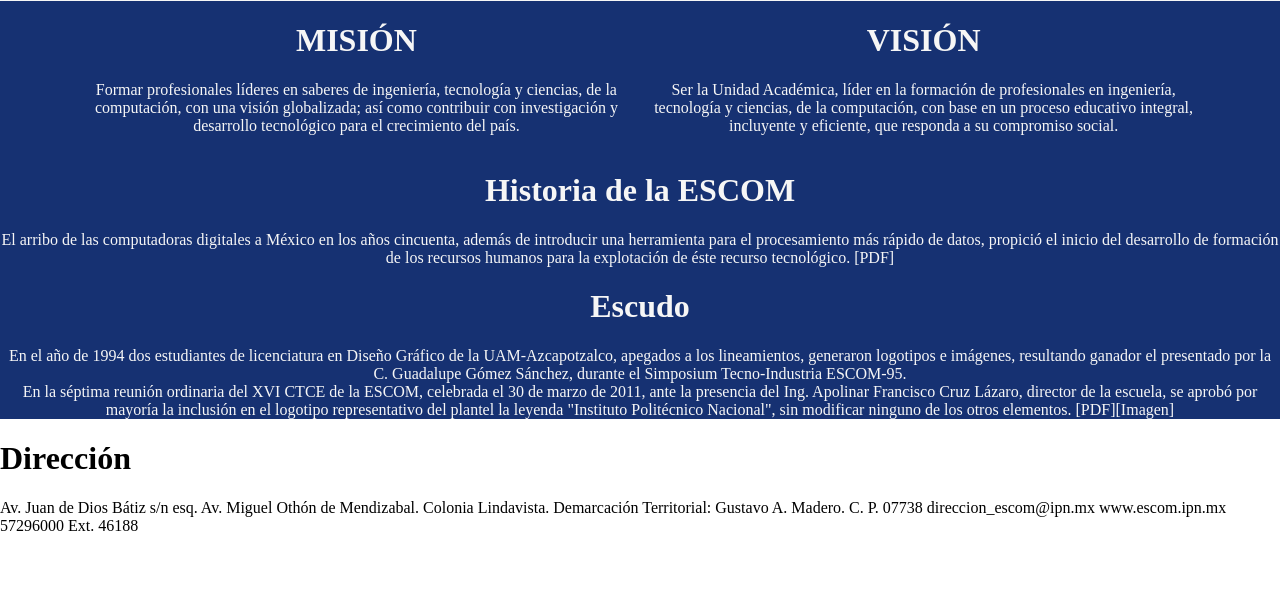
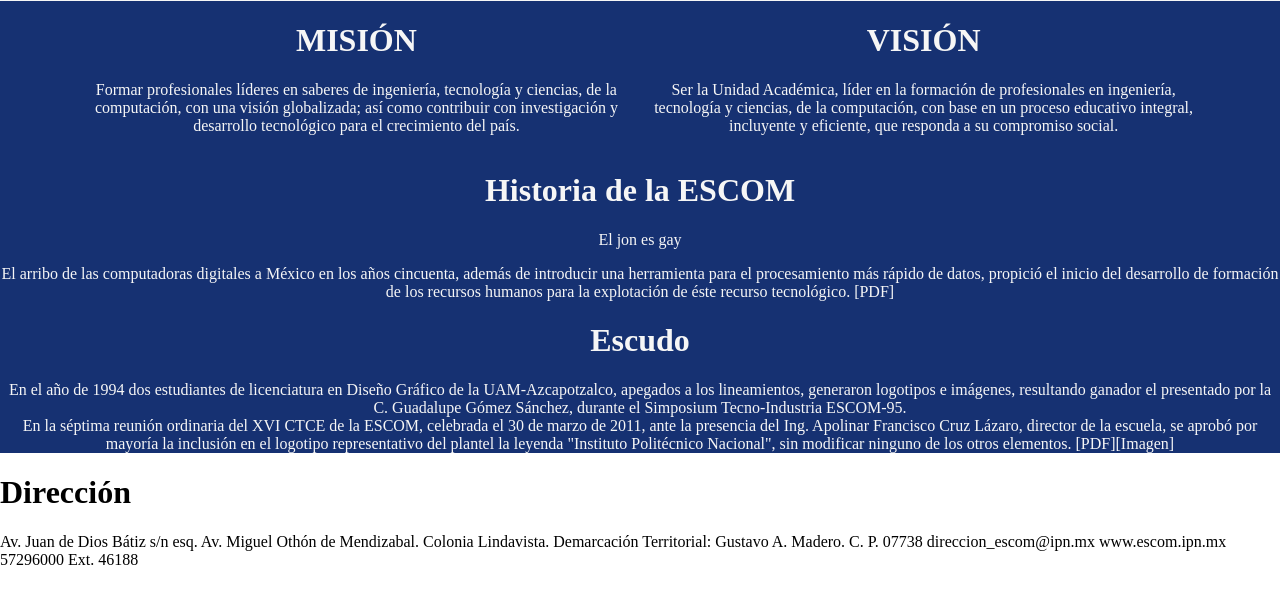
Before and after one commit to GerardRB/Proyecto, a plain HTML site: page index.html in a window 1280 px wide. Shown: the part 151-754 px from the top of the page. Drawn offline with Linux system fonts and the light colour scheme.

Commit message:
hvvb
fguyb

```diff
--- a/index.html
+++ b/index.html
@@ -52,6 +52,7 @@
 			<div class="fila">
 				<div class="col-l-1">
 					<h1>Historia de la ESCOM</h1>
+						    <p> El jon es gay</p>
 					<p>El arribo de las computadoras digitales a M&eacute;xico en los años cincuenta, adem&aacute;s de introducir una herramienta para el procesamiento m&aacute;s r&aacute;pido de datos, propici&oacute; el inicio del desarrollo de formaci&oacute;n de los recursos humanos para la explotaci&oacute;n de &eacute;ste recurso tecnol&oacute;gico. [PDF]</p>
 				</div>
 			</div>
```
